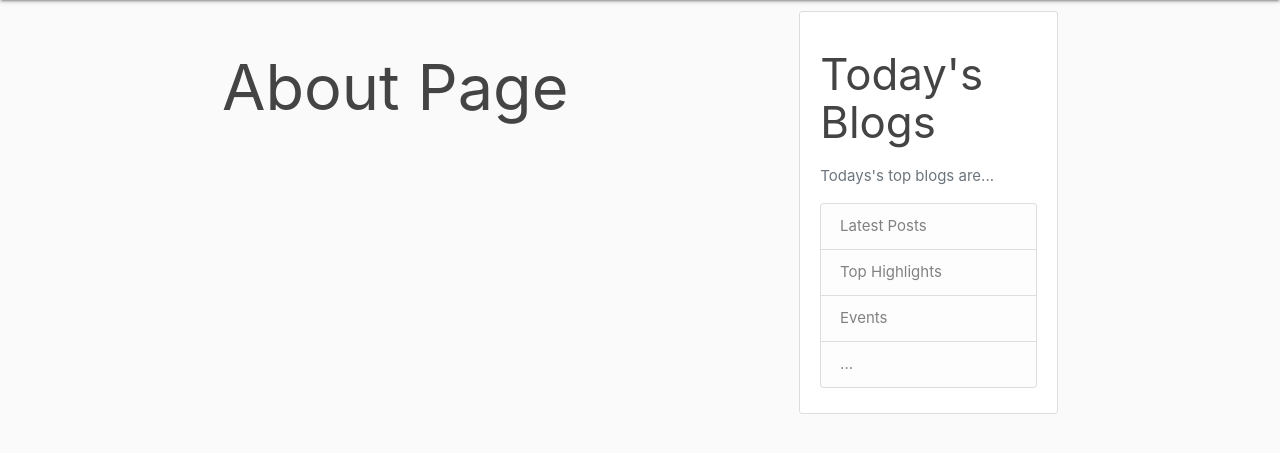
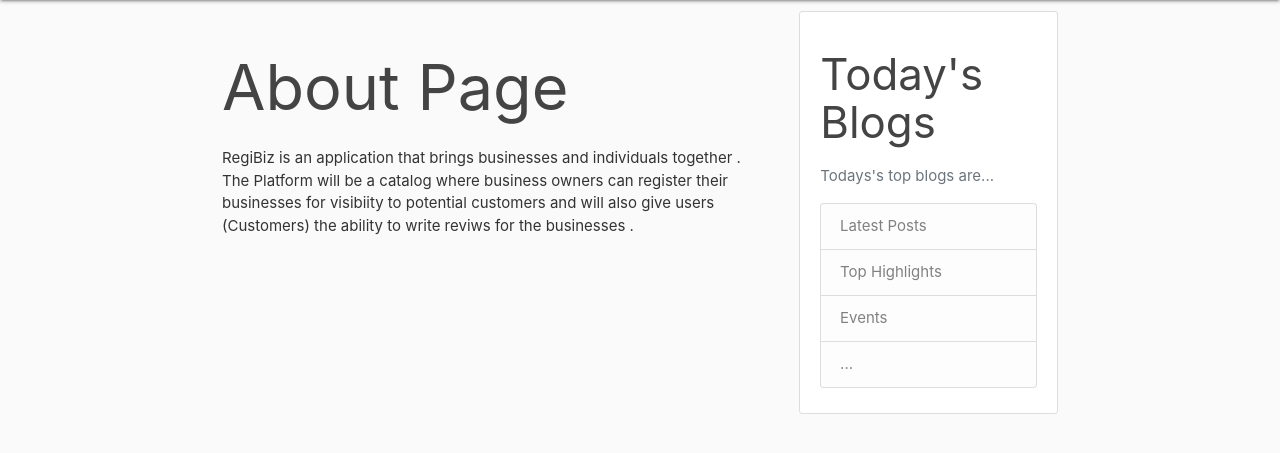
Before and after one commit to maxwellharon/yml, a Flask app: page /about in a window 1280 px wide. Shown: the part 64-517 px from the top of the page. Run offline with Flask 2, Linux system fonts and the light colour scheme; some libraries are stand-ins or nearby versions.

Commit message:
Addition of what regibiz is all about

```diff
--- a/personalblog/templates/about.html
+++ b/personalblog/templates/about.html
@@ -1,4 +1,5 @@
 {% extends "layout.html" %}
 {% block content %}
   <h1>About Page</h1>
+  <p>RegiBiz is an application that brings businesses  and individuals together . The Platform will be a catalog where business owners can register their businesses for visibiity to potential customers and will also give users (Customers) the ability to write reviws for the businesses . </p>
 {% endblock content %}
```
